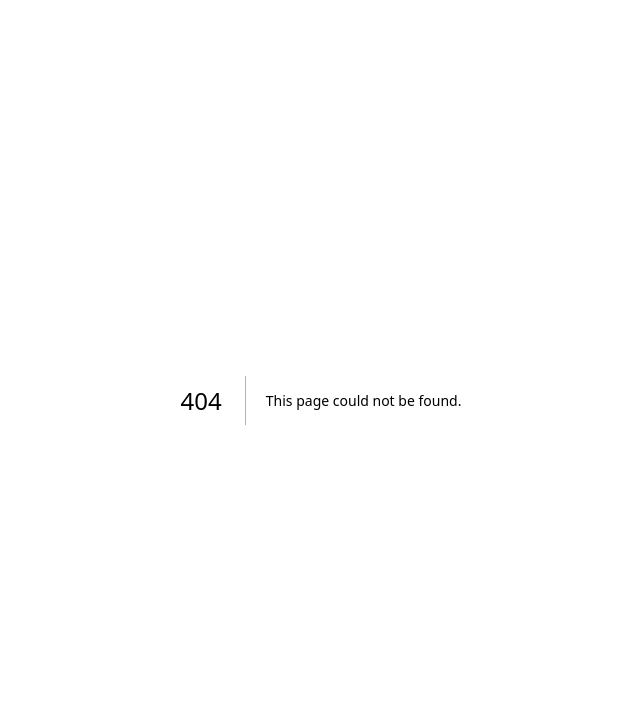
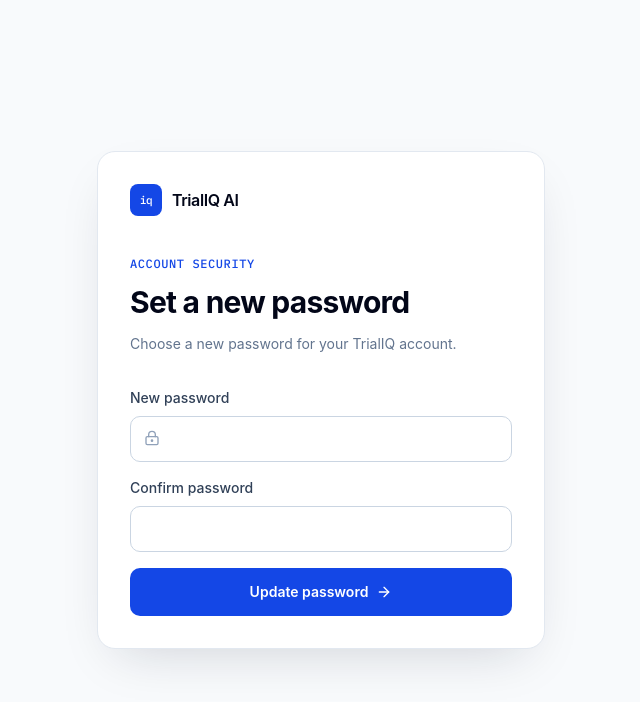
Before and after one commit to Zunaid24/trialiq, a Next.js app: page /auth/reset-password in a window 1280 px wide. Before the commit this address had no page. Shown: the top 702 px of the page, without its empty margins (319-959 px from the left). Built offline with nearby package versions, Linux system fonts and the light colour scheme; no server answers.

Commit message:
Add password reset completion flow

```diff
--- /dev/null
+++ b/app/auth/reset-password/page.tsx
@@ -0,0 +1,79 @@
+"use client";
+
+import { FormEvent, useEffect, useState } from "react";
+import Link from "next/link";
+import { ArrowRight, LockKeyhole } from "lucide-react";
+import { useRouter } from "next/navigation";
+import { createClient } from "@/lib/supabase/client";
+
+export default function ResetPasswordPage() {
+  const router = useRouter();
+  const supabase = createClient();
+  const [password, setPassword] = useState("");
+  const [confirm, setConfirm] = useState("");
+  const [loading, setLoading] = useState(false);
+  const [error, setError] = useState("");
+  const [message, setMessage] = useState("");
+
+  useEffect(() => {
+    supabase.auth.getSession();
+  }, [supabase]);
+
+  async function handleSubmit(event: FormEvent) {
+    event.preventDefault();
+    if (password !== confirm) {
+      setError("Passwords do not match.");
+      return;
+    }
+
+    setLoading(true);
+    setError("");
+    setMessage("");
+
+    const { error: updateError } = await supabase.auth.updateUser({ password });
+
+    if (updateError) {
+      setError(updateError.message);
+    } else {
+      setMessage("Your password has been updated. Redirecting to sign in…");
+      setTimeout(() => router.replace("/auth"), 1200);
+    }
+
+    setLoading(false);
+  }
+
+  return (
+    <main className="flex min-h-screen items-center justify-center bg-slate-50 px-5 py-8">
+      <div className="w-full max-w-md rounded-2xl border border-slate-200 bg-white p-8 shadow-[0_20px_50px_-20px_rgba(15,23,42,0.18)]">
+        <Link href="/" className="inline-flex items-center gap-2.5 font-semibold tracking-tight text-slate-950">
+          <span className="flex h-8 w-8 items-center justify-center rounded-md bg-blue-700 font-mono text-[11px] font-medium text-white">iq</span>
+          TrialIQ AI
+        </Link>
+
+        <p className="mt-10 font-mono text-xs font-medium uppercase tracking-wider text-blue-700">Account security</p>
+        <h1 className="mt-3 text-3xl font-bold tracking-tight text-slate-950">Set a new password</h1>
+        <p className="mt-3 text-sm leading-6 text-slate-500">Choose a new password for your TrialIQ account.</p>
+
+        <form onSubmit={handleSubmit} className="mt-8 space-y-4">
+          <label className="block">
+            <span className="mb-2 block text-sm font-medium text-slate-700">New password</span>
+            <div className="relative"><LockKeyhole size={16} className="absolute left-3.5 top-3.5 text-slate-400" /><input type="password" minLength={6} required value={password} onChange={(e) => setPassword(e.target.value)} className="w-full rounded-lg border border-slate-300 py-3 pl-10 pr-3.5 text-sm outline-none focus:border-blue-600 focus:ring-2 focus:ring-blue-100" /></div>
+          </label>
+
+          <label className="block">
+            <span className="mb-2 block text-sm font-medium text-slate-700">Confirm password</span>
+            <input type="password" minLength={6} required value={confirm} onChange={(e) => setConfirm(e.target.value)} className="w-full rounded-lg border border-slate-300 px-3.5 py-3 text-sm outline-none focus:border-blue-600 focus:ring-2 focus:ring-blue-100" />
+          </label>
+
+          {error && <p className="rounded-lg border border-red-200 bg-red-50 px-3 py-2.5 text-sm text-red-700">{error}</p>}
+          {message && <p className="rounded-lg border border-blue-200 bg-blue-50 px-3 py-2.5 text-sm text-blue-800">{message}</p>}
+
+          <button disabled={loading} className="group flex w-full items-center justify-center gap-2 rounded-lg bg-blue-700 px-5 py-3.5 text-sm font-semibold text-white hover:bg-blue-800 disabled:opacity-60">
+            {loading ? "Updating…" : "Update password"}
+            {!loading && <ArrowRight size={16} />}
+          </button>
+        </form>
+      </div>
+    </main>
+  );
+}
```
